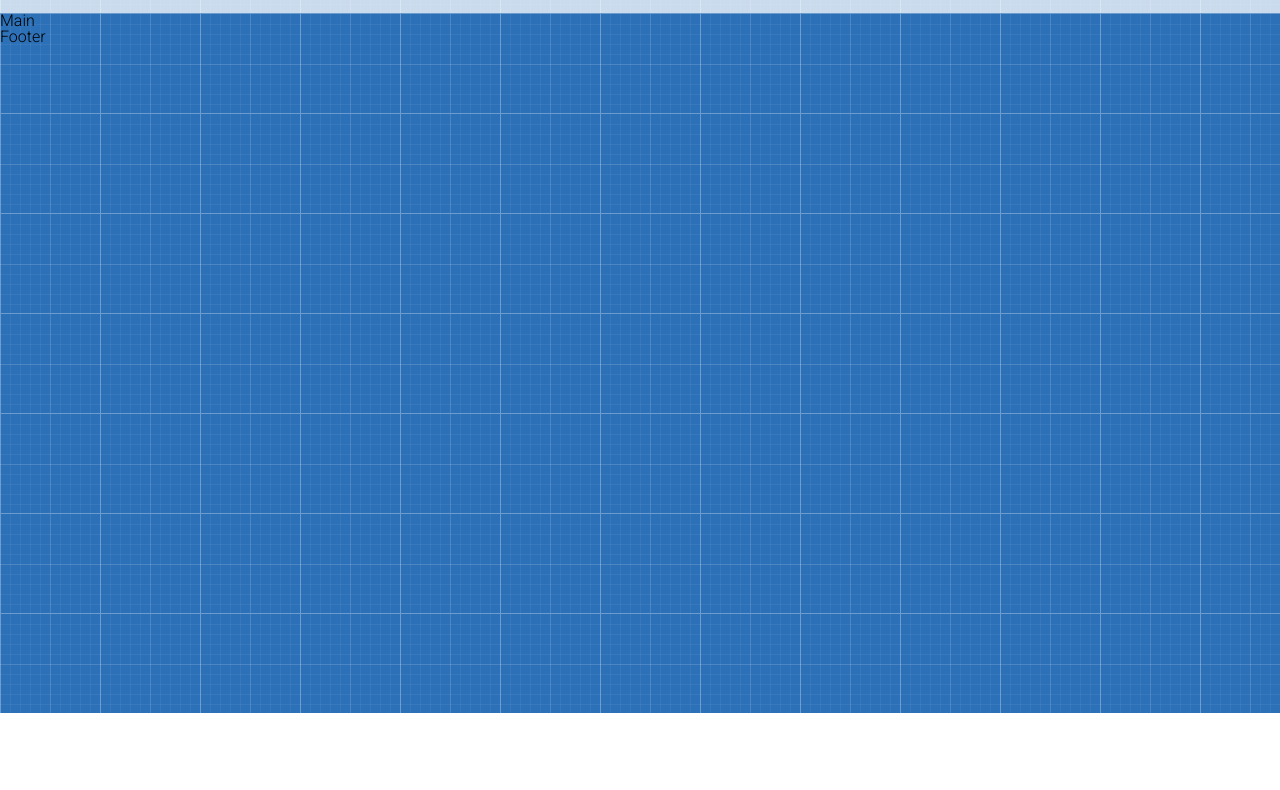
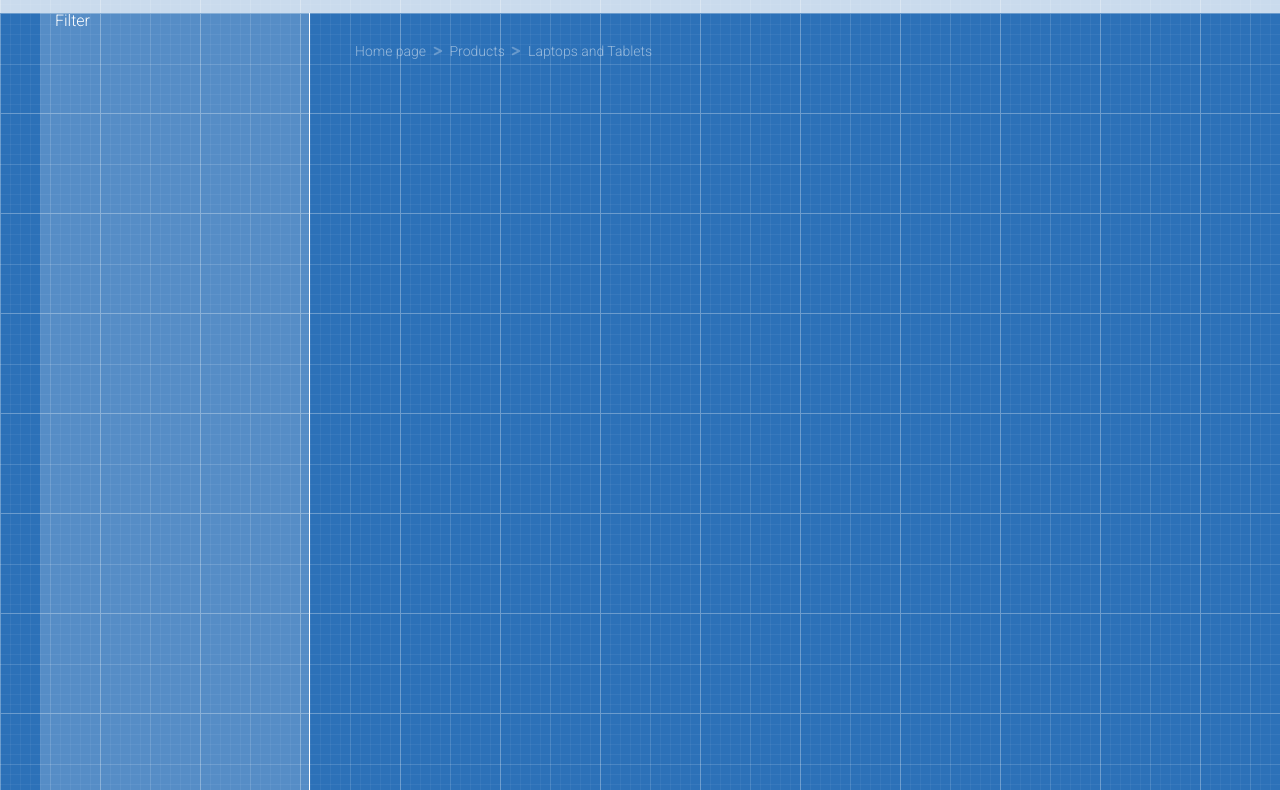
Before and after one commit to Yulia-Kovalova/shop-2-project.github.io, a plain HTML site: page index.html in a window 1280 px wide. Shown: the part 87-877 px from the top of the page. Before the commit the page ends 800 px from the top, so only its background shows below. Drawn offline with Linux system fonts and the light colour scheme.

Commit message:
added filter area, breadcrumbs and img 'arrow right for braedcrums

```diff
--- a/index.html
+++ b/index.html
@@ -65,7 +65,43 @@
             </div>
         </div>
     </header>
-    <main class="main">Main</main>
+    <main class="main">
+        <div class="container">
+            <div class="row">
+                <div class="col-md-3 filter">Filter</div>
+                <div class="col-md-9">
+                    <div class="row">
+                        <div class="col-md-12">
+                            <nav class="breadcrumbs">
+                                <p>
+                                    <a href="">Home page </a>
+                                    <a href="">Products </a>
+                                    <span>Laptops and Tablets </span>
+                                </p>
+                            </nav>
+                        </div>
+                    </div>
+                    <!-- <div class="row">
+                        <div class="col-md-8">Laptops and Tablets</div>
+                        <div class="col-md-4">Sort</div>
+                    </div>
+                    <div class="row">
+                        <div class="col-md-4">
+                            <div class="product">
+                                <div class="product-image">
+                                    <a href="">
+                                        <img src="images/monitor.png" alt="">
+                                    </a>
+                                    <div class="lightbox lightbox-and-like"></div>
+                                    <div class="like lightbox-and-like"></div>
+                                </div>
+                            </div>
+                        </div>
+                    </div> -->
+                </div>
+            </div>
+        </div>
+    </main>
     <footer class="footer">Footer</footer>
 </body>
 
--- a/style.css
+++ b/style.css
@@ -196,3 +196,30 @@ li.products:hover > a {
     background-color: #2c71b8;
     color: white;
 }
+.filter {
+    width: 270px;
+    height: 840px;
+    color: white;
+    background-color: rgba(255, 255, 255, 0.20);
+    border-right: 1px solid white;
+}
+.breadcrumbs {
+    margin: 30px 15px 0 30px;
+}
+.breadcrumbs > p > a, .breadcrumbs > p > span {
+    color: rgba(255, 255, 255, 0.50);
+    font-size: 14px;
+    font-weight: 300;
+    text-decoration: none;
+}
+.breadcrumbs > p a::after {
+    content: url(images/arrow\ right\ \(16x16white\).png);
+    vertical-align: middle;
+    opacity: 0.5;
+}
+.breadcrumbs > p > a:hover {
+    text-decoration: underline;
+}
+.breadcrumbs > p > span:hover {
+    text-decoration: none;
+}
```
Also changed, not shown: images/arrow right (16x16white).png (added).
